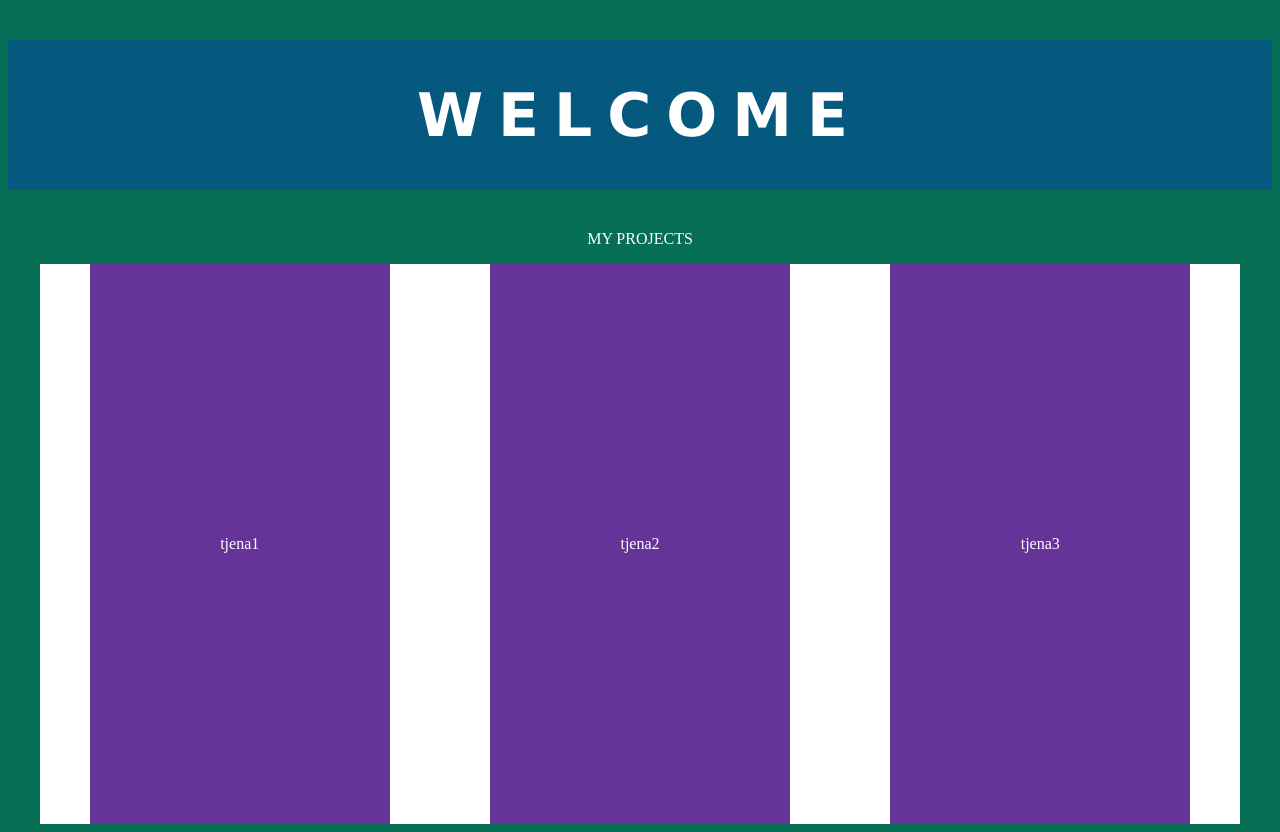
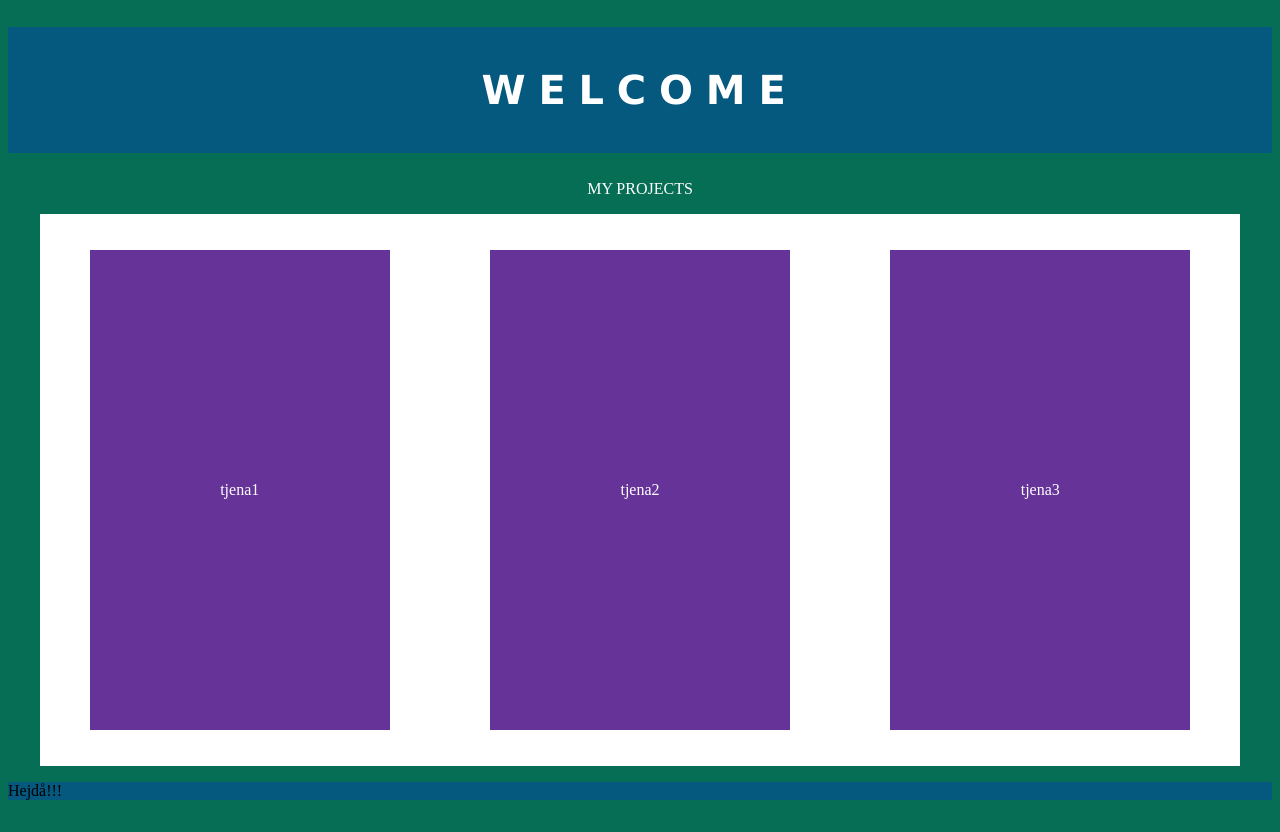
Before and after one commit to KickoKicko/MyWebsite, a plain HTML site: page index.html in a window 1280 px wide. Drawn offline with Linux system fonts and the light colour scheme.

Commit message:
Changed fixed units to relative ones

```diff
--- a/index.html
+++ b/index.html
@@ -24,6 +24,8 @@
         </div>
     </div>
 
-
+    <footer>
+        <p>Hejdå!!!</p>
+    </footer>
 </body>
 </html>
--- a/style.css
+++ b/style.css
@@ -9,11 +9,11 @@ header{
 
 h1{
     color: white;
-    font-size: 60px;
+    font-size: 5vh;
     text-align: center;
-    padding: 40px;
+    padding: 5vh;
     font-family: Verdana, Geneva, Tahoma, sans-serif;
-    letter-spacing: 15px;
+    letter-spacing: 1vw;
     }
 
 .mini-header{
@@ -37,12 +37,19 @@ h1{
     display: flex;
     justify-content: center;
     align-items: center;
-    height:70vh;
+    height:60vh;
     width: 25%;
     background-color: rebeccapurple;
+    margin-top: 3%;
+    margin-bottom: 3%;
 }
 
 .project-display p{
     text-align: center;
     color: white;
 }
+
+
+footer{
+    background-color: rgb(5, 88, 126);
+}
```
